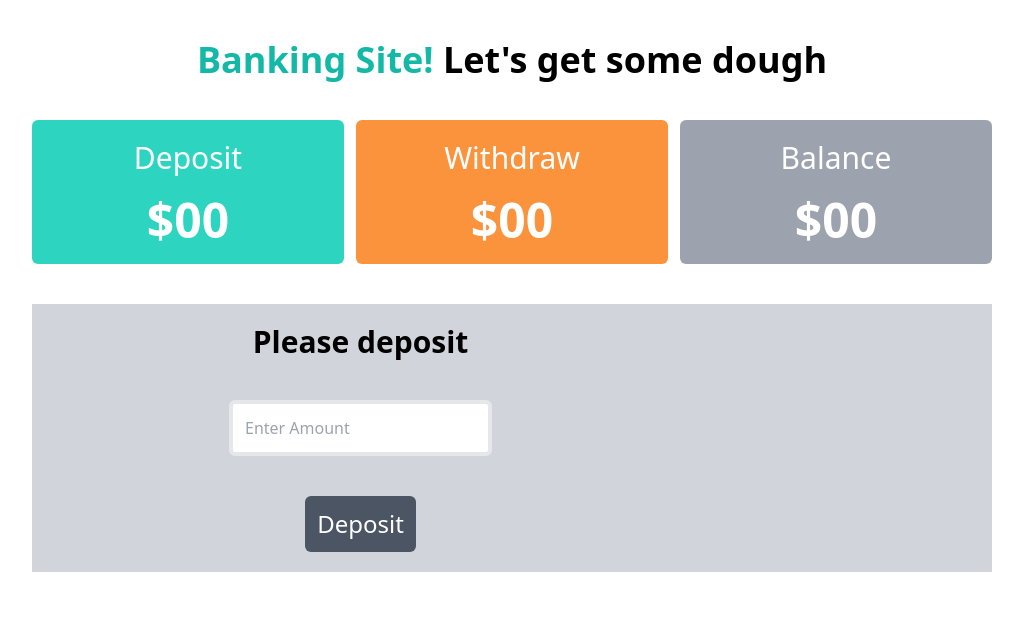
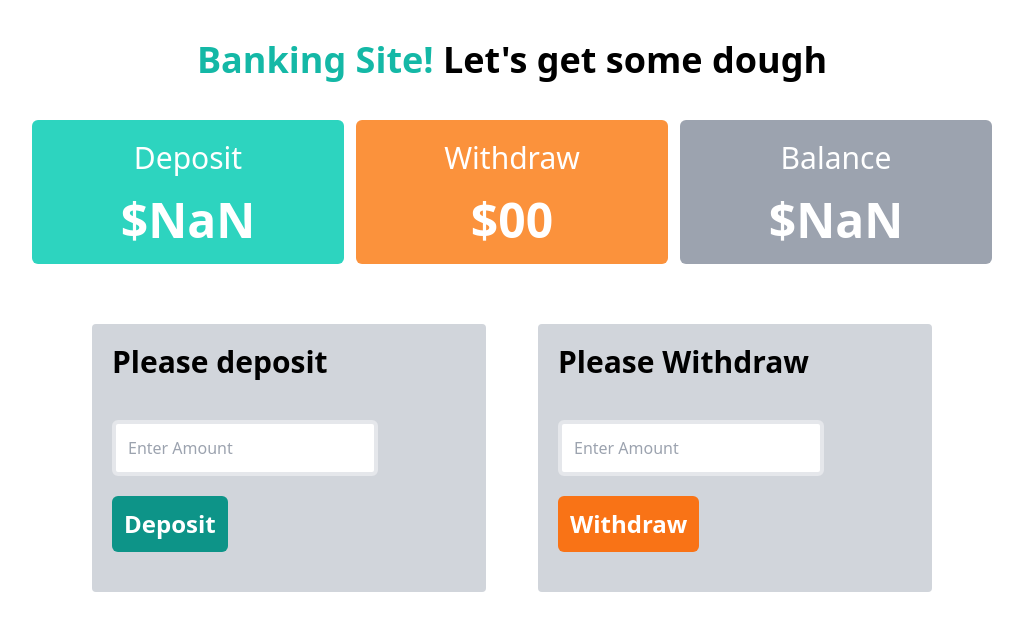
Before and after one commit to FahamidulDipro/baap-er-bank, a plain HTML site: page banking.html in a window 1280 px wide. Both pictures are taken after a click on the button "Deposit". Shown: the whole page, without its empty margins (128-1151 px from the left). Drawn offline with nearby package versions, Linux system fonts and the light colour scheme.

Commit message:
deposit, withdraw function created

```diff
--- a/banking.html
+++ b/banking.html
@@ -20,36 +20,47 @@
         <section class="grid lg:grid-cols-3 md:grid-cols-3 sm:grid-cols-1 grid-cols-1 gap-3 justify-items-between align-items-center m-10 w-3/4 container mx-auto">
             <div class="bg-teal-400 text-white p-5 rounded-md text-center">
                 <h3 class="text-3xl">Deposit</h3>
-                <h4 class="text-5xl text-center font-bold mt-5">$00</h4>
+                <h4 class="text-5xl text-center font-bold mt-5">$<span id="deposit-dollars">00</span>
+                </h4>
             </div>
             <div class="bg-orange-400 text-white p-5 rounded-md text-center">
                 <h3 class="text-3xl">Withdraw</h3>
-                <h4 class="text-5xl text-center font-bold mt-5">$00</h4>
+                <h4 class="text-5xl text-center font-bold mt-5">$<span id="withdraw-dollars">00</span>
             </div>
             <div class="bg-gray-400 text-white p-5 rounded-md text-center">
                 <h3 class="text-3xl">Balance</h3>
-                <h4 class="text-5xl text-center font-bold mt-5">$00</h4>
+                <h4 class="text-5xl text-center font-bold mt-5">$<span id="balance-dollars">00</span>
             </div>
 
 
         </section>
 
         <!-- Deposit & Withdraw -->
-        <section class="flex justify-center align-center w-3/4  bg-gray-300 text-center mx-auto container">
-            <div class="grid grid-cols-2">
-                <div class="mt-5">
+        <section class=" w-3/4     mx-auto container">
+            <div class="grid lg:grid-cols-2 md:grid-cols-2 sm:grid-cols-1 grid-cols-1 mx-10 gap-3">
+                <div class="m-5 bg-gray-300 p-5 rounded">
                     <h3 class="text-3xl font-bold">Please deposit</h3>
-                    <div class="mt-5">
-                        <input type="number" id="amount" placeholder="Enter Amount" class="m-5 p-3 rounded-md border-4">
+                    <div class="mt-5 ">
+                        <input type="number" id="deposit-amount" placeholder="Enter Amount" class="mt-5 p-3 rounded-md border-4 w-3/4 ">
                         <br>
 
-                        <input type="button" value="Deposit" class="m-5 bg-gray-600 p-3 text-2xl text-white rounded-md cursor-pointer hover:bg-gray-500" id="deposit">
+                        <input type="button" value="Deposit" class="my-5 bg-teal-600 p-3 text-2xl text-white rounded-md cursor-pointer hover:bg-teal-500 font-bold" id="deposit-btn">
+                    </div>
+                </div>
+                <div class="m-5 bg-gray-300 p-5 rounded">
+                    <h3 class="text-3xl font-bold">Please Withdraw</h3>
+                    <div class="mt-5 ">
+                        <input type="number" id="withdraw-amount" placeholder="Enter Amount" class="mt-5 p-3 rounded-md border-4 w-3/4">
+                        <br>
+
+                        <input type="button" value="Withdraw" class="my-5 bg-orange-500 p-3 text-2xl text-white rounded-md cursor-pointer hover:bg-orange-400 font-bold" id="withdraw-btn">
                     </div>
                 </div>
             </div>
         </section>
     </main>
 
+    <script src="banking.js"></script>
 </body>
 
 </html>
--- /dev/null
+++ b/banking.js
@@ -0,0 +1,36 @@
+const depositBtn = document.getElementById('deposit-btn');
+const depositAmount = document.getElementById('deposit-amount');
+const depositTotal = document.getElementById('deposit-dollars');
+const balance = document.getElementById('balance-dollars');
+// Deposit function
+
+depositBtn.addEventListener('click', function() {
+    sum = parseInt(depositTotal.innerText);
+    sum += parseInt(depositAmount.value);
+    depositTotal.innerText = sum;
+
+
+    // var newBalance = parseInt(balance.innerText);
+    // newBalance += parseInt(depositTotal.innerText);
+    // balance.innerText = newBalance;
+    // depositAmount.value = '';
+
+
+    var newBalance = parseInt(balance.innerText);
+    newBalance += parseInt(depositAmount.value);
+    balance.innerText = newBalance;
+    depositAmount.value = '';
+})
+
+// Withdraw Function
+const withdrawBtn = document.getElementById('withdraw-btn');
+const withdrawAmount = document.getElementById('withdraw-amount');
+const withdrawTotal = document.getElementById('withdraw-dollars');
+withdrawBtn.addEventListener('click', function() {
+    withdrawTotal.innerText = withdrawAmount.value;
+    var newBalance = parseInt(balance.innerText);
+    newBalance -= parseInt(withdrawTotal.innerText);
+    balance.innerText = newBalance;
+    withdrawAmount.value = '';
+
+})
```
